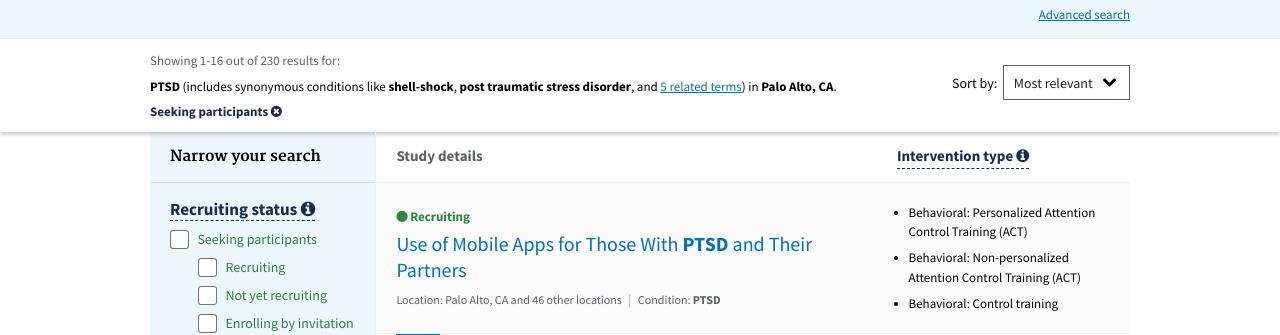
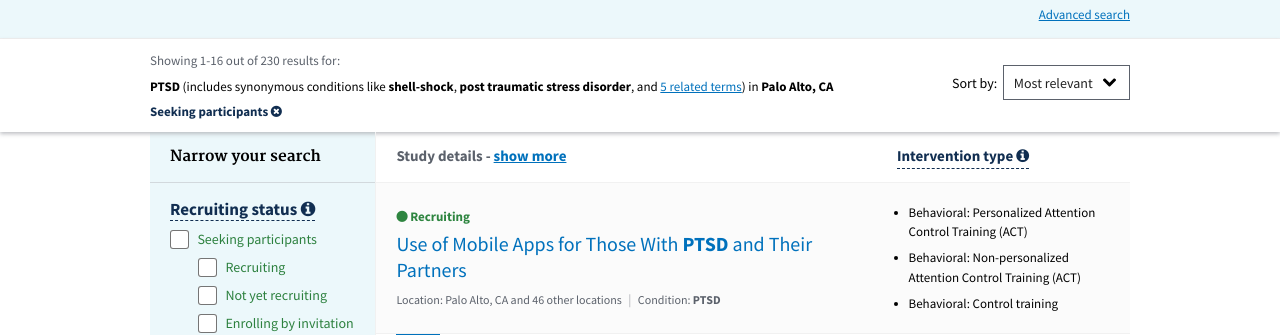
Before and after one commit to 18F/clinical-trials-prototype, a Jekyll site: the page built from pages/search-results.md, in a window 1280 px wide and 900 px high. Shown: the part 242-577 px from the top of the window. Built offline with Jekyll 4.4.1, drawn with Linux system fonts in a browser that asks for light colours.

Commit message:
Add show more button

```diff
--- a/pages/search-results.md
+++ b/pages/search-results.md
@@ -78,7 +78,7 @@ class: search-results
 <nav class="search_result-info_bar">
   <div class="usa-grid">
     <p class="search_result-count">
-      <span class="search_result-count-showing">Showing 1-16 out of 230 results for:</span><br><b>PTSD</b> (includes synonymous conditions like <b>shell-shock</b>, <b>post traumatic stress disorder</b>, and <a href="#0">5 related terms</a>) in <b>Palo Alto, CA</b>.
+      <span class="search_result-count-showing">Showing 1-16 out of 230 results for:</span><br><b>PTSD</b> (includes synonymous conditions like <b>shell-shock</b>, <b>post traumatic stress disorder</b>, and <a href="#0">5 related terms</a>) in <b>Palo Alto, CA</b>
     </p>
     <div class="filter-remove">
       <a href="#0">Seeking participants <i class="fa fa-times-circle" aria-hidden="true"></i></a>
@@ -108,7 +108,7 @@ class: search-results
     </div> -->
     <div class="usa-grid-full search_results-heading">
       <div class="usa-width-two-thirds">
-        <p class="search_results-heading-study">Study details</p>
+        <p class="search_results-heading-study">Study details - <a href="#0">show more</a></p>
       </div>
       <div class="usa-width-one-third">
         <p class="term" data-term="Intervention">
```
